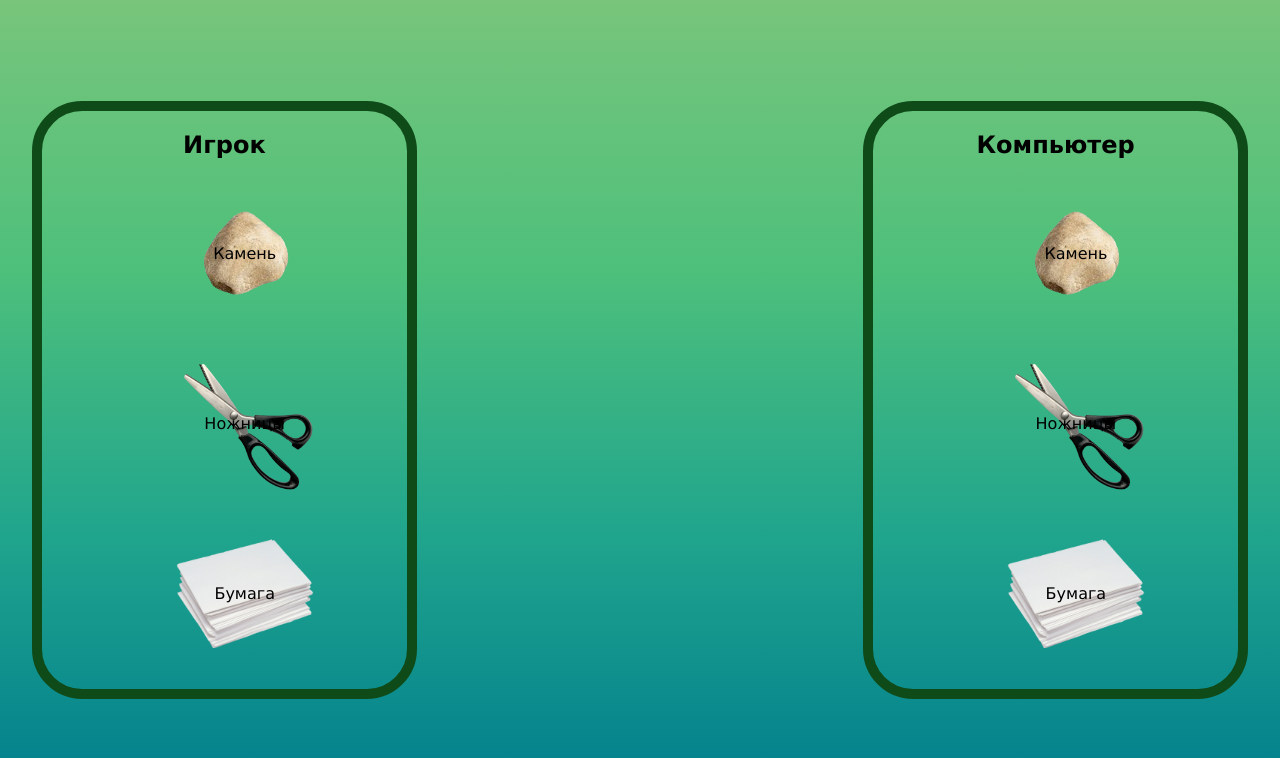
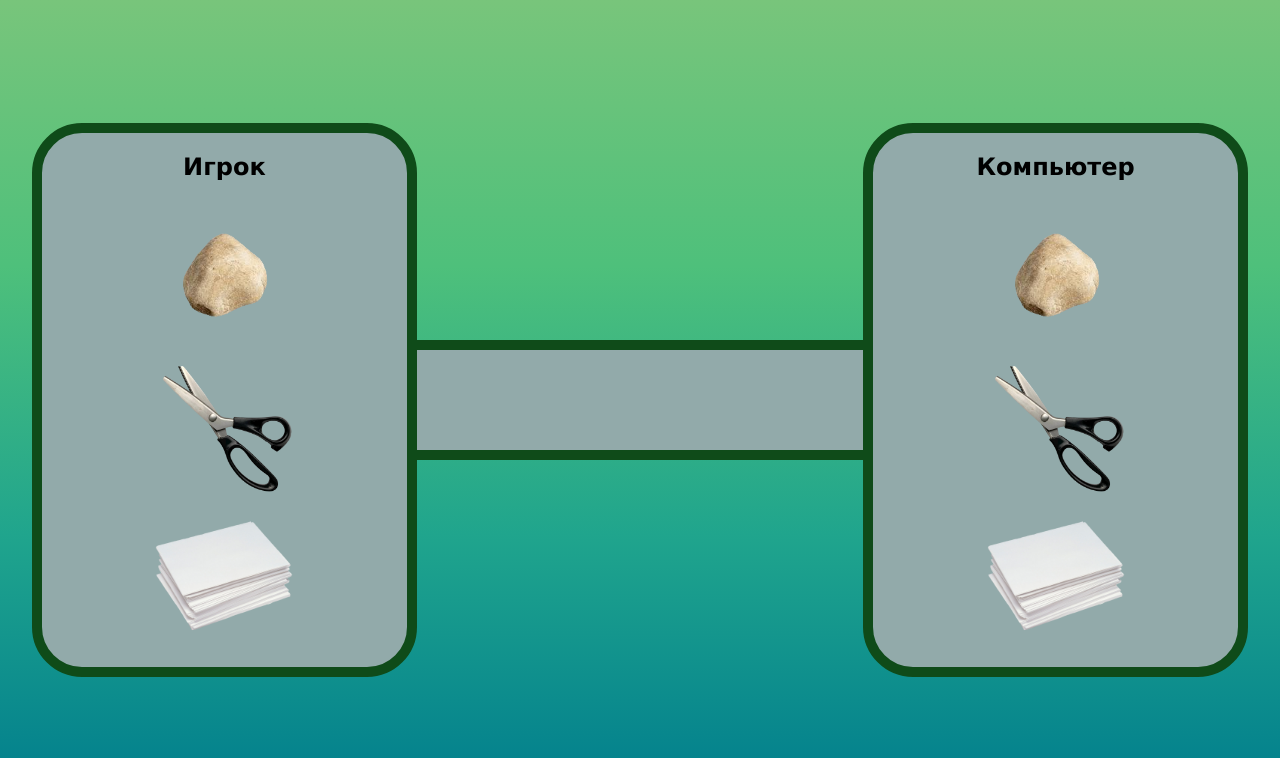
Before and after one commit to daniilmight/rps-game-site, a plain HTML site: page index.html in a window 1280 px wide. Drawn offline with Linux system fonts and the light colour scheme.

Commit message:
надо

```diff
--- a/index.html
+++ b/index.html
@@ -3,17 +3,18 @@
 <head>
     <meta charset="UTF-8">
     <meta name="viewport" content="width=device-width, initial-scale=1.0">
-    <title>Interactive Split Website</title>
+    <title>RPS</title>
     <link rel="stylesheet" href="styles.css">
+    <script src="script.js"></script>
 </head>
 <body>
     <div class="container">
         <div class="left-side">
             <h2>Игрок</h2>
             <ul>
-                <li class="button" id="rock" onclick="handleButtonClick('rock')">Камень</li>
-                <li class="button" id="scissors" onclick="handleButtonClick('scissors')">Ножницы</li>
-                <li class="button" id="paper" onclick="handleButtonClick('paper')">Бумага</li>
+                <li class="button" id="rock" onclick="handleButtonClick('rock')"></li>
+                <li class="button" id="scissors" onclick="handleButtonClick('scissors')"></li>
+                <li class="button" id="paper" onclick="handleButtonClick('paper')"></li>
             </ul>
         </div>
         <div class="middle-section">
@@ -22,12 +23,11 @@
         <div class="right-side">
             <h2>Компьютер</h2>
             <ul>
-                <li class="disabled-button" id="computer-rock">Камень</li>
-                <li class="disabled-button" id="computer-scissors">Ножницы</li>
-                <li class="disabled-button" id="computer-paper">Бумага</li>
+                <li class="disabled-button" id="computer-rock"></li>
+                <li class="disabled-button" id="computer-scissors"></li>
+                <li class="disabled-button" id="computer-paper"></li>
             </ul>
         </div>
     </div>
-    <script src="script.js"></script>
 </body>
 </html>
--- a/script.js
+++ b/script.js
@@ -1,4 +1,5 @@
 const output = document.getElementById('output');
+
 function resetComputerChoice() {
     const computerButtons = document.querySelectorAll('.disabled-button');
     computerButtons.forEach(button => {
--- a/styles.css
+++ b/styles.css
@@ -47,10 +47,15 @@ body, html {
     width: 30%;
     border: 10px solid #0f4b19;
     border-radius: 50px;
+    background-color: #92aaaa;
 }
 
 .middle-section {
     flex: 1;
+    border-top: 10px solid #0f4b19;
+    border-bottom: 10px solid #0f4b19;
+    background-color: #92aaaa;
+    height: 100px;
 }
 
 ul {
@@ -59,9 +64,9 @@ ul {
 }
 
 .button, .disabled-button {
-    margin: 20px 35%; /* Увеличиваем расстояние между кнопками */
+    margin: auto;
     cursor: pointer;
-    transition: all 0.3s ease;
+    transition: all 0.5s ease;
     display: block; /* Делаем кнопки блочными элементами */
     width: 150px; /* Устанавливаем ширину изображений */
     height: 150px; /* Устанавливаем высоту изображений */
@@ -85,10 +90,13 @@ ul {
 }
 
 .button:hover {
-    transform: scale(1.5) rotate(360deg);
+    transform: translateX(50px) scale(1.5);
+    filter: drop-shadow(0 0 20px rgba(255, 255, 255, 0.9)); /* Применяем эффект свечения при наведении */
   }
 .enlarge {
-    transform: scale(1.5) rotate(360deg);
+    transform: translateX(-50px) scale(1.5);
+    filter: drop-shadow(0 0 20px rgba(255, 255, 255, 0.9));
+
   }
   /* Стилизация для тега <p> */
 #output {
```
Lines whose indentation alone changed are shown as unchanged.
